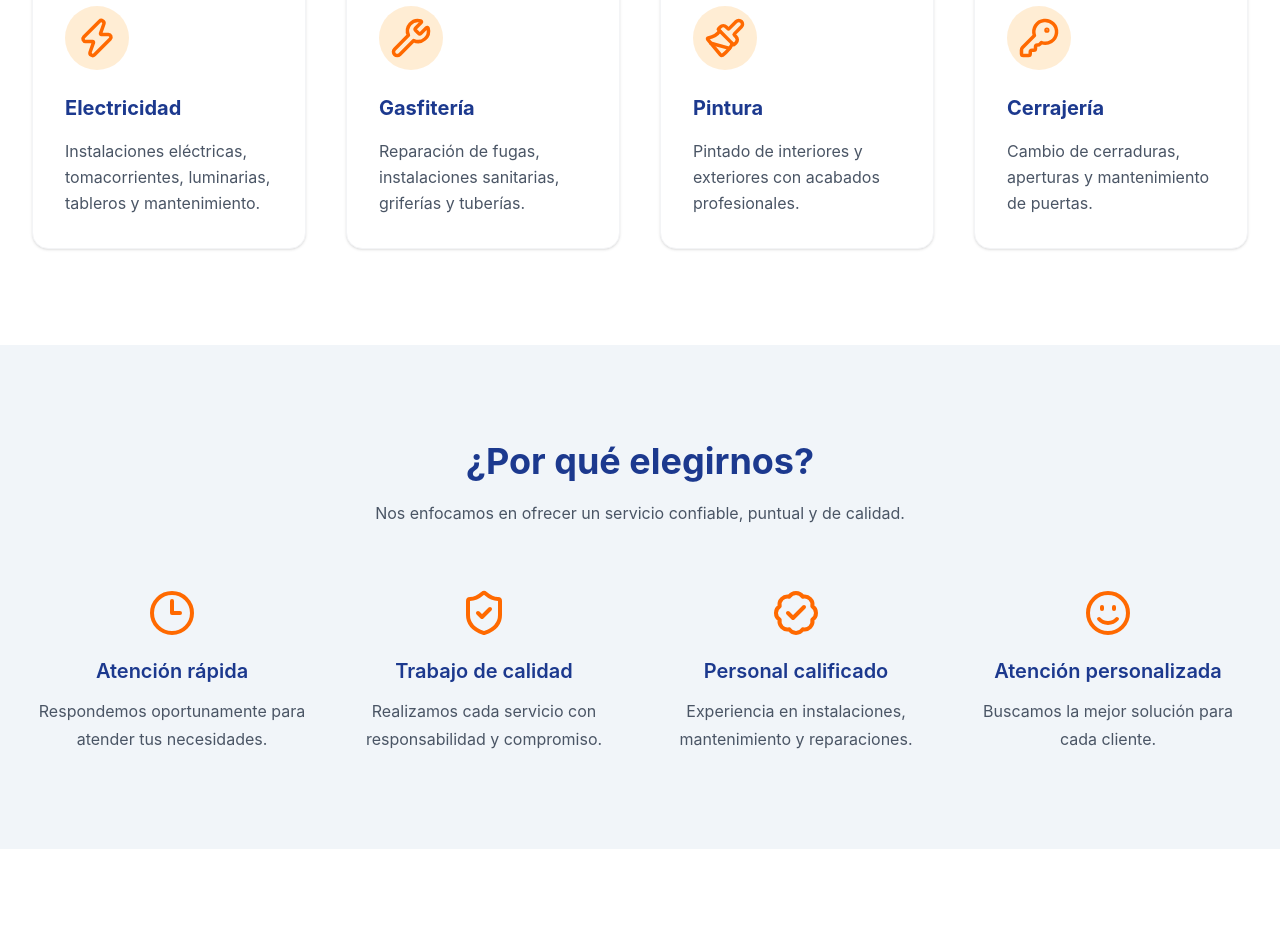
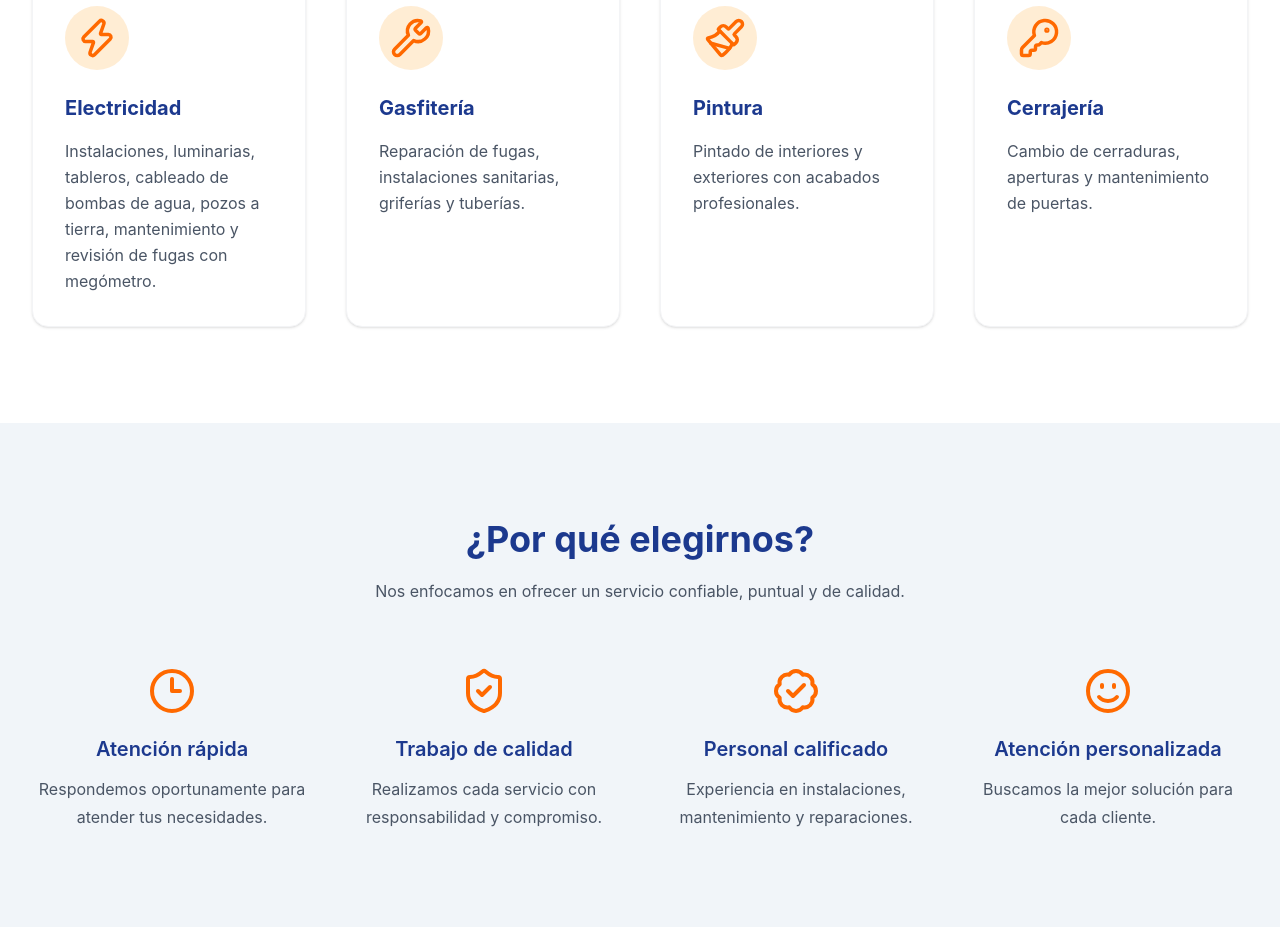
Before and after one commit to Mikiflo/ar96-soluciones-web, a React (Vite) app: page / in a window 1280 px wide. Shown: the part 1120-2055 px from the top of the page. Built offline with nearby package versions, Linux system fonts and the light colour scheme.

Commit message:
Actualizacion de electricidad

```diff
--- a/src/components/Services.jsx
+++ b/src/components/Services.jsx
@@ -12,7 +12,7 @@ function Services() {
       icon: <Zap size={42} />,
       title: "Electricidad",
       description:
-        "Instalaciones eléctricas, tomacorrientes, luminarias, tableros y mantenimiento."
+        "Instalaciones, luminarias, tableros, cableado de bombas de agua, pozos a tierra, mantenimiento y revisión de fugas con megómetro."
     },
     {
       icon: <Wrench size={42} />,
```
